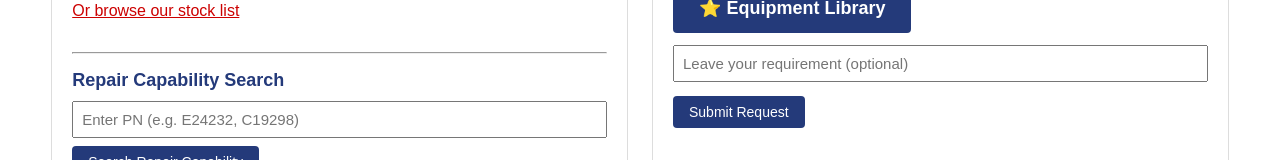
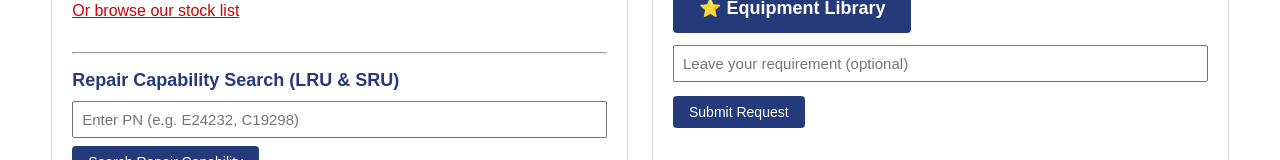
Before and after one commit to longavionic-ux/longavionic-site, a plain HTML site: page index.html in a window 1280 px wide. Shown: the part 457-617 px from the top of the page. Drawn offline with Linux system fonts and the light colour scheme.

Commit message:
Update header for Repair Capability Search

```diff
--- a/index.html
+++ b/index.html
@@ -360,7 +360,7 @@ Or browse our stock list
 
 <hr style="margin:16px 0;">
 
-<h4>Repair Capability Search</h4>
+<h4>Repair Capability Search (LRU &amp; SRU)</h4>
 
 <input type="text" id="repairInput"
 placeholder="Enter PN (e.g. E24232, C19298)">
```
